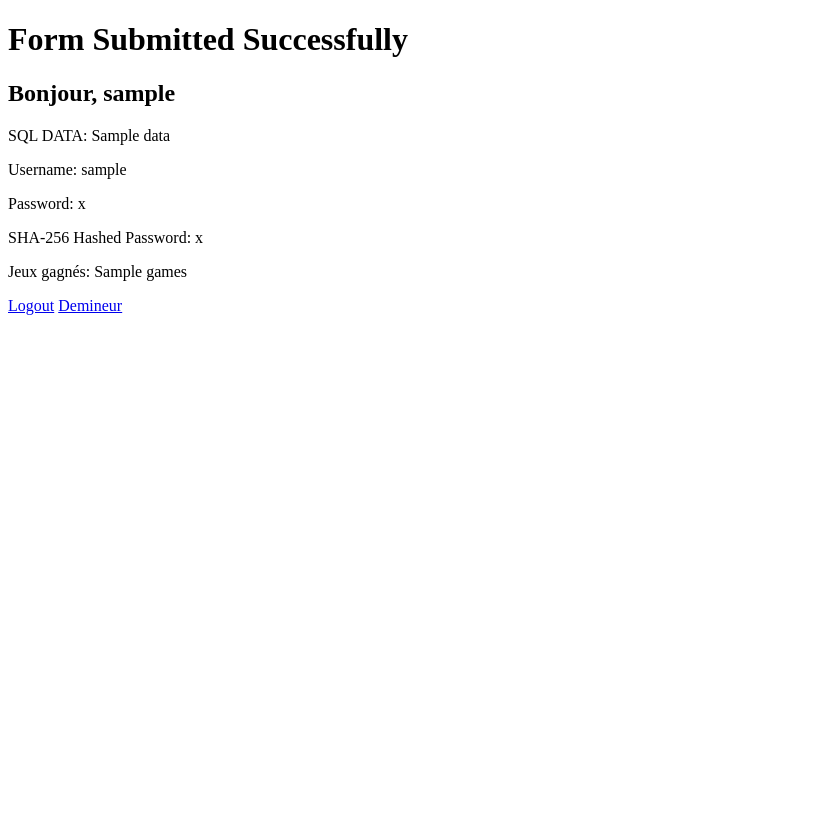
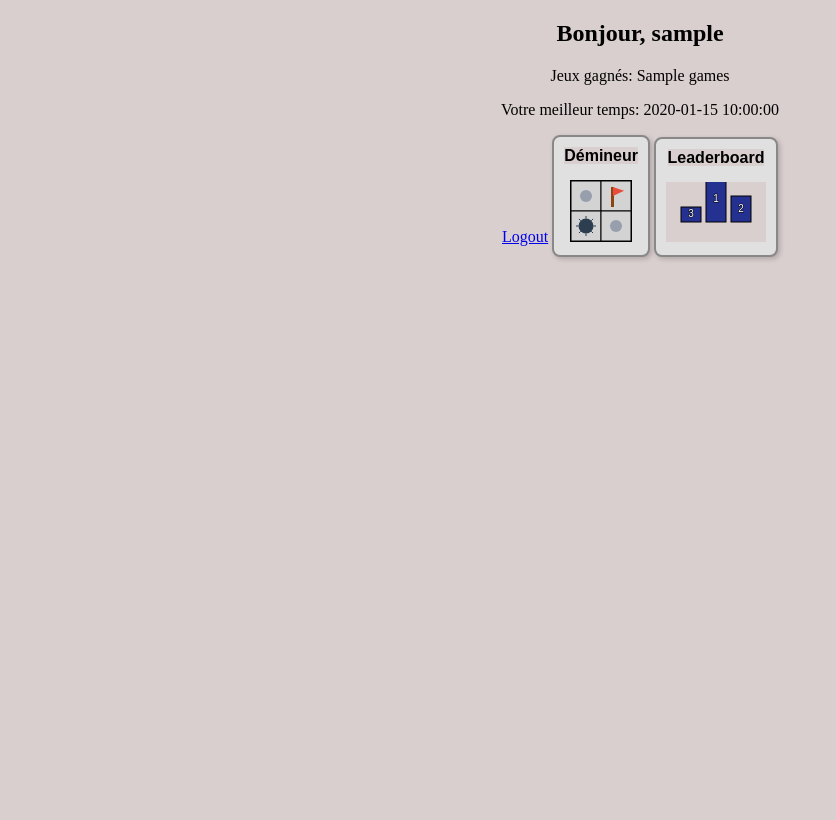
Before and after one commit to Leonidasw/FastAPI_projet, a FastAPI app: template templates/profile_page.html in a window 1280 px wide. Shown: the whole page, without its empty margins (0-836 px from the left). Before the commit the page ends 315 px from the top, so only its background shows below. Run offline with FastAPI, Linux system fonts and the light colour scheme; the template is opened without the code that fills it: most values are stand-ins (such as "Sample title", 1, 10 or a date in 2020).

Commit message:
Bcp de changements

```diff
--- a/db/BD_Table.sql
+++ b/db/BD_Table.sql
@@ -9,7 +9,6 @@ CREATE TABLE IF NOT EXISTS Score (
     id_score INTEGER PRIMARY KEY AUTOINCREMENT,  -- Clé primaire auto-incrémentée
     date_jeu DATETIME DEFAULT CURRENT_TIMESTAMP, -- Date de la partie jouée, par défaut = date actuelle
     id_user INTEGER,                             -- Clé étrangère référencée depuis la table Joueur
-    score_jeu INTEGER NOT NULL,                  -- Score du jeu
     difficulte_jeu TEXT,                         -- Difficulté du jeu
     time_jeu REAL,                               -- Temps de jeu
     custom BOOL,                                 -- Partie personnalisée
--- a/server.py
+++ b/server.py
@@ -75,12 +75,11 @@ async def submit_form(request: Request, username: str = Form(...), password: str
         return templates.TemplateResponse('login.html',{'request': request,'Valide':"Le nom d'utilisateur n'existe pas!"})
     mdp= sha256(password.encode('utf-8')).hexdigest()
     jeux=cur.execute(f"SELECT COUNT(*) FROM Score JOIN Joueur ON Score.id_user=Joueur.id_user WHERE Joueur.user_pseudo=='{username}';").fetchone()[0]
+    temps = cur.execute(f"SELECT MIN(Score.time_jeu) FROM Score JOIN Joueur ON Score.id_user=Joueur.id_user WHERE Joueur.user_pseudo=='{username}';").fetchone()[0]
     if verif_mdp(username,mdp):
         response = templates.TemplateResponse(
             "profile_page.html",
-            {"request": request, "username": username, "password": password,
-            'hashed_password': sha256(password.encode('utf-8')).hexdigest(),
-            'data':data,'games':jeux}
+            {"request": request, "username": username, "password": password,'games':jeux,'time':temps}
         )
         response.set_cookie(key="username", value=username)
         response.set_cookie(key="password", value=mdp)
@@ -117,9 +116,7 @@ async def profile_page(request:Request):
         data = cur.execute(f"SELECT * FROM Joueur WHERE user_pseudo=='{username}'").fetchone()
     return templates.TemplateResponse(
                 "profile_page.html",
-                {"request": request, "username": username, "password": password,
-                'hashed_password': sha256(password.encode('utf-8')).hexdigest(),
-                'data':data})
+                {"request": request, "username": username})
 
 @app.post("/soumettre_register", response_class=HTMLResponse)
 async def submit_form(request: Request, username: str = Form(...), password: str = Form(...)):
@@ -129,13 +126,11 @@ async def submit_form(request: Request, username: str = Form(...), password: str
         password=sha256(password.encode('utf-8')).hexdigest()
         if test_user is None:
             cur.execute(f"INSERT INTO Joueur(user_pseudo, user_mdp) VALUES('{username}','{password}')").fetchone()
-            data = cur.execute(f"SELECT * FROM Joueur WHERE user_pseudo=='{username}'").fetchone()
             jeux=cur.execute(f"SELECT COUNT(*) FROM Score JOIN Joueur ON Score.id_user=Joueur.id_user WHERE Joueur.user_pseudo=='{username}';").fetchone()[0]
+            temps = cur.execute(f"SELECT MIN(Score.time_jeu) FROM Score JOIN Joueur ON Score.id_user=Joueur.id_user WHERE Joueur.user_pseudo=='{username}';").fetchone()[0]
             response = templates.TemplateResponse(
                 "profile_page.html",
-                {"request": request, "username": username, "password": password,
-                'hashed_password': sha256(password.encode('utf-8')).hexdigest(),
-                'data':data , 'games':jeux}
+                {"request": request, "username": username,'games':jeux, 'time':temps}
             )
             response.set_cookie(key="username", value=username)
             response.set_cookie(key="password", value=password)
@@ -146,5 +141,24 @@ async def submit_form(request: Request, username: str = Form(...), password: str
 async def demineur(request:Request):
     return templates.TemplateResponse('demineur.html',{'request': request,'title':"Démineur"})
 
+@app.get('/leaderboard')
+async def leaderboard(request:Request):
+    with sqlite3.connect('database.db') as connection:
+        cur = connection.cursor()
+        data = cur.execute(f"SELECT Joueur.user_pseudo,Score.time_jeu,Score.date_jeu FROM Score JOIN Joueur ON Score.id_user=Joueur.id_user ORDER BY Score.time_jeu ASC").fetchall()
+        wins = cur.execute(f"SELECT Joueur.user_pseudo, COUNT(Score.id_user) AS appearances FROM Score JOIN Joueur ON Score.id_user = Joueur.id_user GROUP BY Joueur.user_pseudo ORDER BY appearances DESC;").fetchall()
+    return templates.TemplateResponse(
+        'leaderboard.html',
+        {
+            'request': request,
+            'title': "Leaderboard",
+            'score': data,
+            'wins':wins,
+            'enumerate': enumerate  # Add `enumerate` to the template context
+        }
+    )
+
+
+
 if __name__ == "__main__":
     uvicorn.run(app) # lancement du serveur HTTP + WSGI avec les options de debug
--- /dev/null
+++ b/static/css/style_profile.css
@@ -0,0 +1,46 @@
+* {
+    text-align: center;
+    justify-content: center;
+    background-color: #dacfcf;
+}
+
+body {
+    justify-content: center;
+    align-items: center;
+    height: 100vh;
+    margin: 0;
+}
+
+#demineurButton {
+    flex-direction: column;
+    align-items: center;
+    justify-content: center;
+    background-color: #e0e0e0;
+    border: 2px solid #888;
+    border-radius: 8px;
+    padding: 10px;
+    cursor: pointer;
+    box-shadow: 2px 2px 5px rgba(0, 0, 0, 0.2);
+}
+#leaderboardButton {
+    flex-direction: column;
+    align-items: center;
+    justify-content: center;
+    background-color: #e0e0e0;
+    border: 2px solid #888;
+    border-radius: 8px;
+    padding: 10px;
+    cursor: pointer;
+    box-shadow: 2px 2px 5px rgba(0, 0, 0, 0.2);
+}
+
+#demineurCanvas {
+    border: 1px solid #000;
+}
+
+
+.buttonText {
+    font-size: 16px;
+    margin-top: 5px;
+    font-weight: bold;
+}
--- /dev/null
+++ b/static/js/profile.js
@@ -0,0 +1,127 @@
+
+const canvas = document.getElementById("demineurCanvas");
+const ctx = canvas.getContext("2d");
+
+// Taille des cases
+const cellSize = 30;
+
+// Couleurs
+const colors = {
+    empty: "#d3d3d3",
+    flagged: "#e74c3c",
+    mine: "#2c3e50",
+    border: "#000000",
+    flagPole: "#8b4513",
+    flag: "#e74c3c",
+    covered:"#979fad"
+};
+
+// Fonction pour dessiner une cellule vide avec style
+function drawCell(x, y, fillColor) {
+    ctx.fillStyle = fillColor;
+    ctx.fillRect(x, y, cellSize, cellSize);
+
+    // Ajouter une bordure
+    ctx.strokeStyle = colors.border;
+    ctx.strokeRect(x, y, cellSize, cellSize);
+}
+
+function drawCovered(x, y, fillColor) {
+    ctx.fillStyle = fillColor;
+    ctx.fillRect(x, y, cellSize, cellSize);
+
+    ctx.fillStyle = colors.covered;
+    ctx.beginPath();
+    ctx.arc(x + cellSize / 2, y + cellSize / 2, cellSize / 5, 0, 2 * Math.PI);
+    ctx.fill();
+
+    // Ajouter une bordure
+    ctx.strokeStyle = colors.border;
+    ctx.strokeRect(x, y, cellSize, cellSize);
+}
+
+
+// Fonction pour dessiner une mine avec des "pics"
+function drawMine(x, y) {
+    drawCell(x, y, colors.empty);
+
+    // Dessiner le cercle principal
+    ctx.fillStyle = colors.mine;
+    ctx.beginPath();
+    ctx.arc(x + cellSize / 2, y + cellSize / 2, cellSize / 4, 0, 2 * Math.PI);
+    ctx.fill();
+
+    // Dessiner les "pics"
+    ctx.strokeStyle = colors.mine;
+    for (let angle = 0; angle < 360; angle += 45) {
+        const rad = (angle * Math.PI) / 180;
+        const startX = x + cellSize / 2 + Math.cos(rad) * (cellSize / 4);
+        const startY = y + cellSize / 2 + Math.sin(rad) * (cellSize / 4);
+        const endX = x + cellSize / 2 + Math.cos(rad) * (cellSize / 3);
+        const endY = y + cellSize / 2 + Math.sin(rad) * (cellSize / 3);
+        ctx.beginPath();
+        ctx.moveTo(startX, startY);
+        ctx.lineTo(endX, endY);
+        ctx.stroke();
+    }
+}
+
+// Fonction pour dessiner un drapeau
+function drawFlag(x, y) {
+    drawCell(x, y, colors.empty);
+
+    // Dessiner le mât
+    ctx.fillStyle = colors.flagPole;
+    ctx.fillRect(x + cellSize / 3, y + cellSize / 5, cellSize / 10, cellSize / 1.5);
+
+    // Dessiner le drapeau
+    ctx.fillStyle = colors.flag;
+    ctx.beginPath();
+    ctx.moveTo(x + cellSize / 3 + 2, y + cellSize / 5);
+    ctx.lineTo(x + cellSize / 3 + 2, y + cellSize / 2);
+    ctx.lineTo(x + cellSize / 1.3, y + cellSize / 3.1);
+    ctx.closePath();
+    ctx.fill();
+}
+
+// Fonction pour dessiner le tableau
+function drawDemineurBoard() {
+    // Première ligne : case grise et drapeau
+    drawCovered(0, 0, colors.empty);
+    drawFlag(cellSize, 0);
+
+    // Deuxième ligne : mine et case grise
+    drawMine(0, cellSize);
+    drawCovered(cellSize, cellSize, colors.empty);
+}
+
+// Appeler la fonction pour dessiner le tableau
+drawDemineurBoard();
+
+const lb_canvas = document.getElementById("leaderboardCanvas");
+const lb_ctx = lb_canvas.getContext("2d");
+
+// Taille des cases
+const lb_cellSize = 30;
+function drawRect(x, y, fillColor, text, height) {
+    lb_ctx.fillStyle = fillColor;
+    lb_ctx.fillRect(x, y, lb_cellSize-10, height);
+
+    // Ajouter une bordure
+    lb_ctx.strokeRect(x, y, lb_cellSize-10, height);       // Font size and family
+
+    const centerX = x + (lb_cellSize-10) / 2;
+    const centerY = y + height / 2;
+
+    lb_ctx.fillStyle = "white";       // Text color
+    lb_ctx.textAlign = "center";      // Align text to the center
+    lb_ctx.textBaseline = "middle";
+    lb_ctx.strokeText(text, centerX, centerY);
+    lb_ctx.fillText(text, centerX, centerY);
+}
+function leaderboard() {
+    drawRect(15, 40, '#243191','3',-lb_cellSize/2);
+    drawRect(lb_cellSize+10, 40, '#243191','1',-lb_cellSize*1.5);
+    drawRect(lb_cellSize*2+5, 40, '#243191','2',-lb_cellSize+4);
+}
+leaderboard();
--- a/templates/login.html
+++ b/templates/login.html
@@ -24,7 +24,7 @@
             border-radius: 1em;
             background: white;
             font-size: medium;
-            font: 1em sans-serif;transition: 300ms;" onclick="location.href = '/jeu'">Jouer sans compte</button>
+            font: 1em sans-serif;transition: 300ms;" onclick="location.href = '/demineur'">Jouer sans compte</button>
             <br>
             <br>
         </div>
--- a/templates/profile_page.html
+++ b/templates/profile_page.html
@@ -2,16 +2,24 @@
 <html>
     <head>
         <title>Data</title>
+        <link rel="stylesheet" href="/static/css/style_profile.css">
     </head>
     <body>
-        <h1>Form Submitted Successfully</h1>
         <h2>Bonjour, {{ username }}</h2>
-        <p>SQL DATA: {{ data }}</p>
-        <p>Username: {{ username }}</p>
-        <p>Password: {{ password }}</p>
-        <p>SHA-256 Hashed Password: {{ hashed_password }}</p>
         <p>Jeux gagnés: {{ games }}</p>
+        <p>Votre meilleur temps: {{ time }}</p>
         <a href="/logout">Logout</a>
-        <a href="/demineur">Demineur</a>
+        <button id="demineurButton" onload="drawDemineurBoard()" onclick="location.href = '/demineur'">
+            <span class="buttonText">Démineur</span>
+            <br><br>
+            <canvas id="demineurCanvas" width="60" height="60"></canvas>
+        </button>
+
+        <button id="leaderboardButton" onload="leaderboard()" onclick="location.href = '/leaderboard'">
+            <span class="buttonText">Leaderboard</span>
+            <br><br>
+            <canvas id="leaderboardCanvas" width="100" height="60"></canvas>
+        </button>
+        <script src="../static/js/profile.js"></script>
     </body>
 </html>
```
Also changed, not shown: templates/leaderboard.html (added, +49 -0 lines), database.db.
